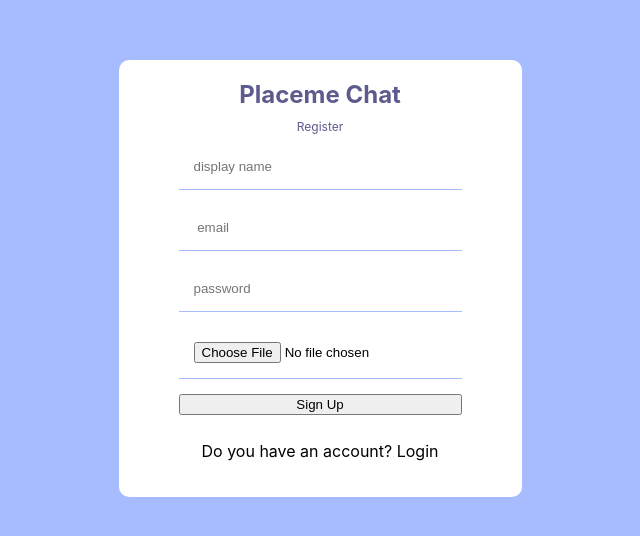
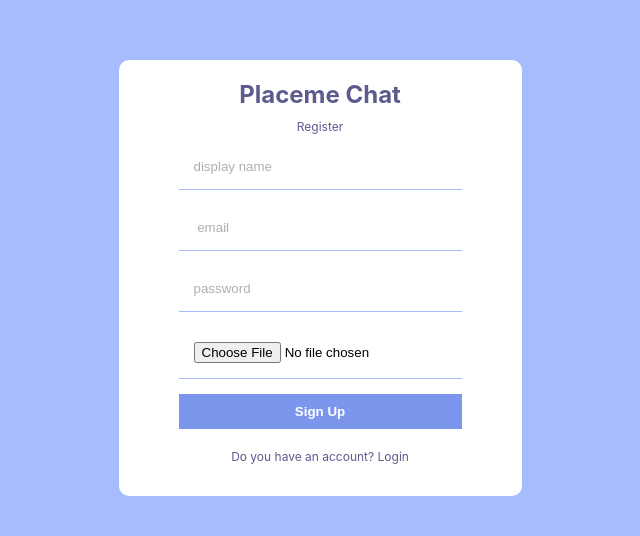
Before and after one commit to Asna1303/chatapp, a React (Create React App) app: page / in a window 1280 px wide. Shown: the part 122-658 px from the top of the page, without its empty margins (320-960 px from the left). Built offline with nearby package versions, Linux system fonts and the light colour scheme.

Commit message:
added style to button ,p tag,input etc

```diff
--- a/src/style.scss
+++ b/src/style.scss
@@ -33,7 +33,23 @@
                 padding: 15px;
                 border: none;
                 border-bottom:1px solid #a7bcff;
+                &::placeholder{
+                    color: rgb(175,175,175);
+                }
             }
+            button{
+                background-color: #7b96ec;
+                color: white;
+                padding:10px;
+                font-weight: bold;
+                border: none;
+                cursor: pointer;
+            }
+        }
+        p{
+            color: #5d5b8d;
+            font-size: 12px;
+            margin-top: 10px;
         }
     }
 }
```
